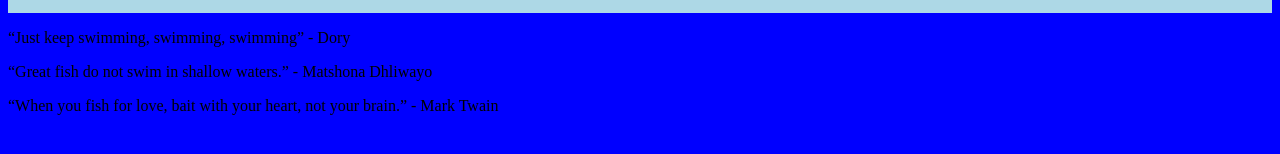
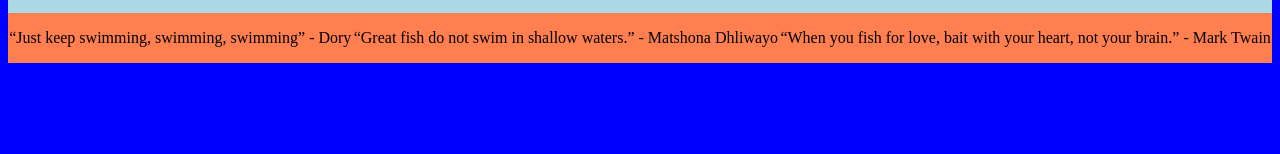
Before and after one commit to Lunderwood33/martins-aquarium, a plain HTML site: page index.html in a window 1280 px wide. Shown: the part 616-770 px from the top of the page. Drawn offline with Linux system fonts and the light colour scheme.

Commit message:
finish css for quotes section

```diff
--- a/index.html
+++ b/index.html
@@ -66,9 +66,9 @@
         </ul class="fish-animation">
     </section>
     <section class="quotes">
-        <p>“Just keep swimming, swimming, swimming” - Dory</p>
-        <p>“Great fish do not swim in shallow waters.” - Matshona Dhliwayo</p>
-        <p>“When you fish for love, bait with your heart, not your brain.” - Mark Twain</p>
+        <p class="individual-quote">“Just keep swimming, swimming, swimming” - Dory</p>
+        <p class="individual-quote">“Great fish do not swim in shallow waters.” - Matshona Dhliwayo</p>
+        <p class="individual-quote">“When you fish for love, bait with your heart, not your brain.” - Mark Twain</p>
 
     </section>
     <section class="location">
--- a/styles/quotes.css
+++ b/styles/quotes.css
@@ -0,0 +1,20 @@
+.quotes {
+    display: flex;
+    flex-wrap: wrap;
+    flex-flow: row wrap;
+    justify-content: space-around;
+    background-color: coral;
+
+}
+
+.individual-quote {
+    transition: .3s ease;
+}
+
+.individual-quote:hover {
+    color: cyan;
+    /* flex-grow: 2; */
+    transform: scale(1.3);
+    -webkit-transform: scale(1.3);
+    -ms-transform: scale(1.3);
+    }
--- a/styles/tips.css
+++ b/styles/tips.css
@@ -0,0 +1,5 @@
+
+
+aside {
+    float: right;
+}
```
